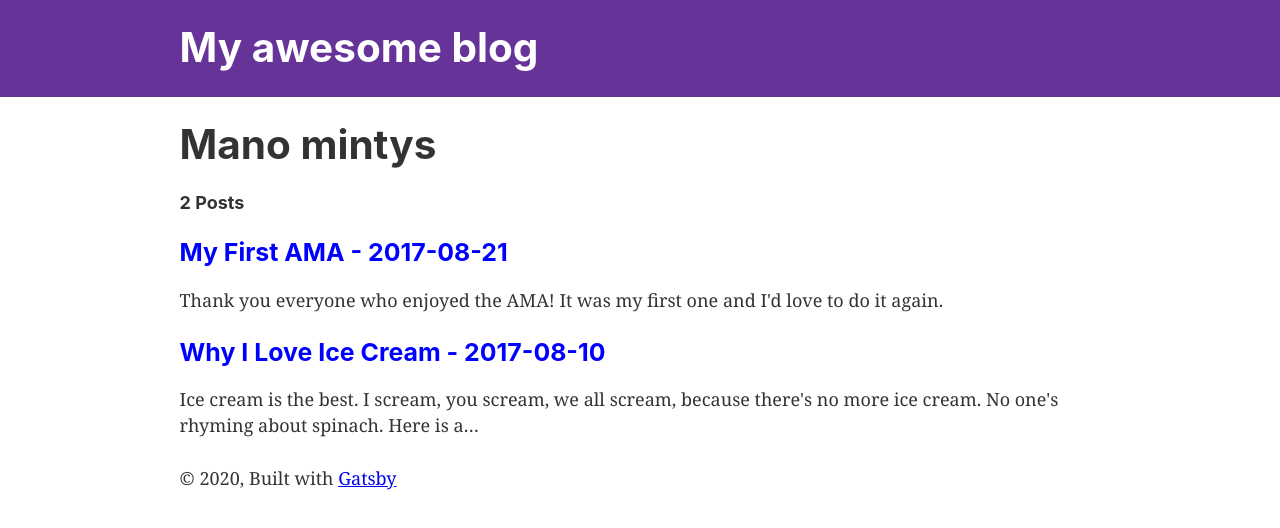
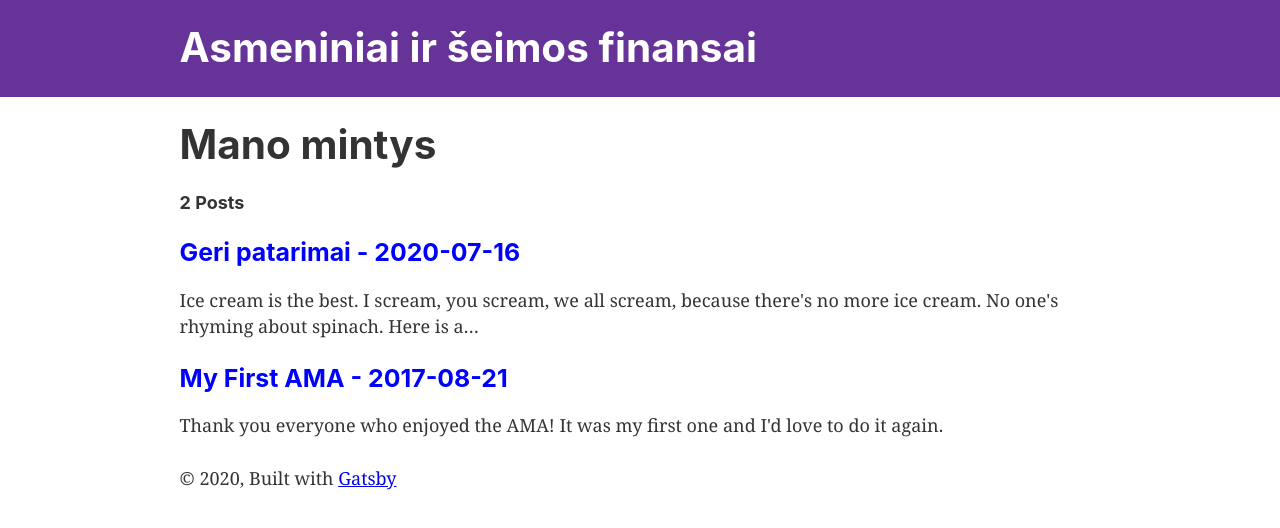
Before and after one commit to Lamista/gatsby-blog, a Gatsby site: page / in a window 1280 px wide. Built offline with nearby package versions, Linux system fonts and the light colour scheme; Gatsby itself is replaced by a stand-in of ours.

Commit message:
Modify blog name and one blog date

```diff
--- a/gatsby-config.js
+++ b/gatsby-config.js
@@ -1,6 +1,6 @@
 module.exports = {
   siteMetadata: {
-    title: `My awesome blog`,
+    title: `Asmeniniai ir šeimos finansai`,
     description: `Kick off your next, great Gatsby project with this default starter. This barebones starter ships with the main Gatsby configuration files you might need.`,
     author: `@gatsbyjs`,
   },
--- a/src/markdown-pages/ice-cream.md
+++ b/src/markdown-pages/ice-cream.md
@@ -1,6 +1,6 @@
 ---
-title: "Why I Love Ice Cream"
-date: "2017-08-10"
+title: "Geri patarimai"
+date: "2020-07-16"
 ---
 
 ### Ice cream is the best.
```
